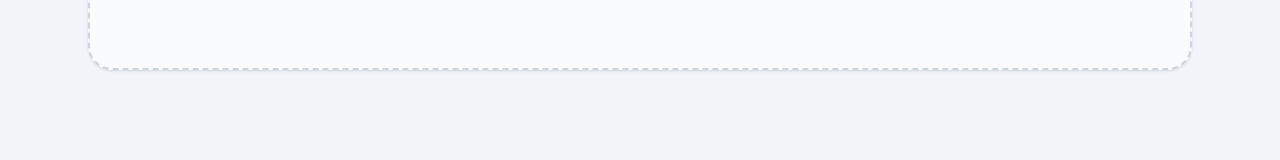
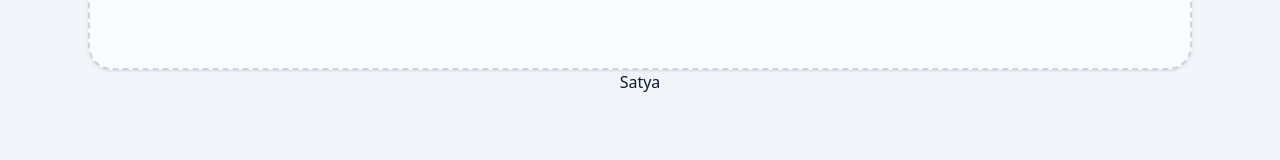
Before and after one commit to GopalaManikanta/git-task, a React (Vite) app: page /profile in a window 1280 px wide. Shown: the part 543-703 px from the top of the page. Built offline with nearby package versions, Linux system fonts and the light colour scheme.

Commit message:
profile page changed

```diff
--- a/src/pages/ProfilePage.jsx
+++ b/src/pages/ProfilePage.jsx
@@ -1,13 +1,18 @@
-import React from 'react';
+import React from "react";
 
 export default function ProfilePage() {
   return (
     <div className="max-w-6xl mx-auto px-6 py-16 text-center">
       {/* Empty Profile Page */}
       <div className="min-h-[60vh] flex flex-col items-center justify-center border-2 border-dashed border-slate-300 dark:border-slate-700/60 rounded-3xl p-12 bg-white/60 dark:bg-slate-800/20 shadow-sm dark:shadow-none transition-colors duration-300">
-        <h1 className="text-3xl font-bold text-slate-700 dark:text-slate-300 mb-2">Profile Page</h1>
-        <p className="text-slate-500 dark:text-slate-500 text-sm">This page is currently empty.</p>
+        <h1 className="text-3xl font-bold text-slate-700 dark:text-slate-300 mb-2">
+          Profile Page
+        </h1>
+        <p className="text-slate-500 dark:text-slate-500 text-sm">
+          This page is currently empty.
+        </p>
       </div>
+      <h1>Satya</h1>
     </div>
   );
 }
```
